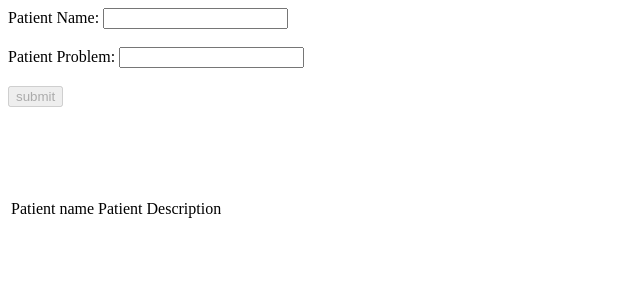
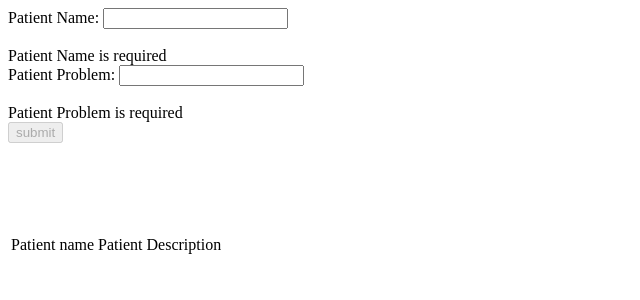
Before and after one commit to aminsohail/MVC-Project, an Angular app in the folder Angular/: page / in a window 1280 px wide. Shown: the top 300 px of the page, without its empty margins (0-640 px from the left). Built offline with nearby package versions, Linux system fonts and the light colour scheme.

Commit message:
Validation Updated

```diff
--- a/Angular/src/HospitalManagementApp/HospitalManagement.component.html
+++ b/Angular/src/HospitalManagementApp/HospitalManagement.component.html
@@ -3,10 +3,22 @@
                        formControlName="NameControl"
                        [(ngModel)]="patientObj.name"
                         value="" /><br /><br />
+         <div [hidden]="!(patientObj.formPatientGroup
+                        .controls['NameControl']
+                        .hasError('required'))">
+            Patient Name is required
+         </div>
+
   Patient Problem: <input type="text"
                           formControlName="ProblemDescriptionControl"
                           [(ngModel)]="patientObj.problemDescription"
                           value="" /><br /><br />
+
+        <div  [hidden]="!(patientObj.formPatientGroup
+                        .controls['ProblemDescriptionControl']
+                        .hasError('required'))">
+          Patient Problem is required
+        </div>
   <input type="submit" [disabled]="!(patientObj.formPatientGroup.valid)"
                         value="submit"
                         (click)="Submit()" /><br /><br /><br />
```
